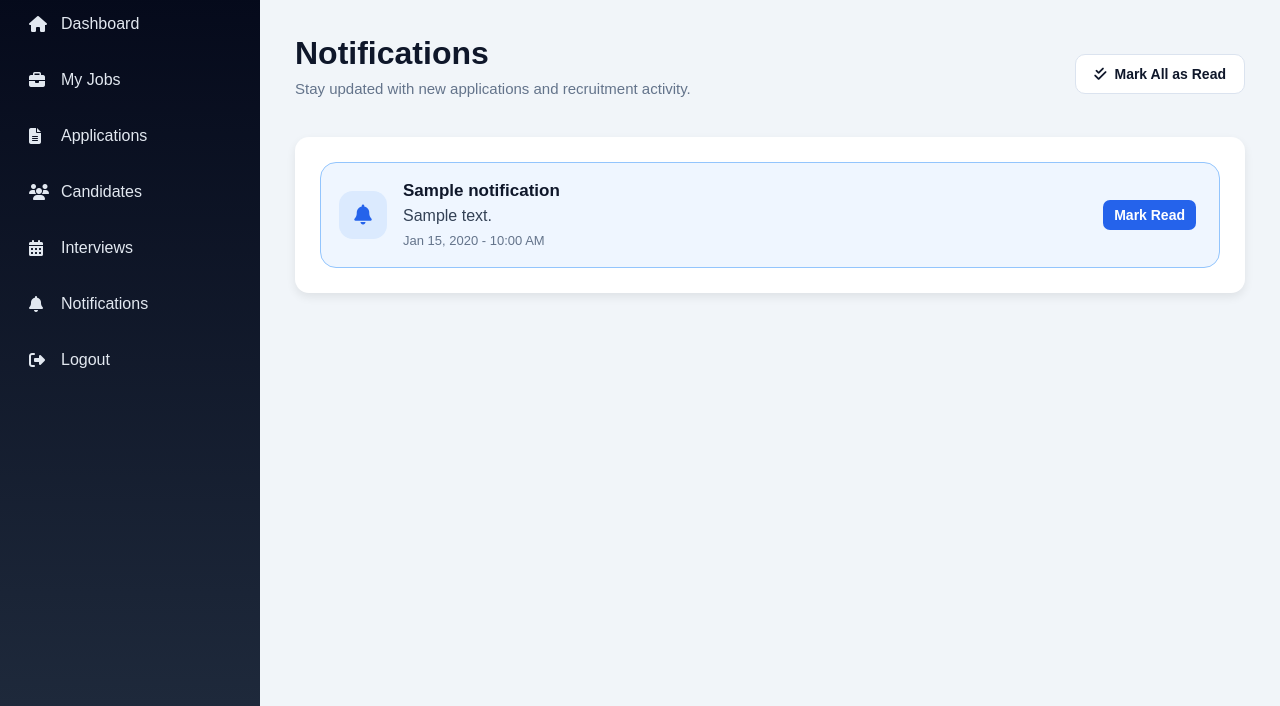
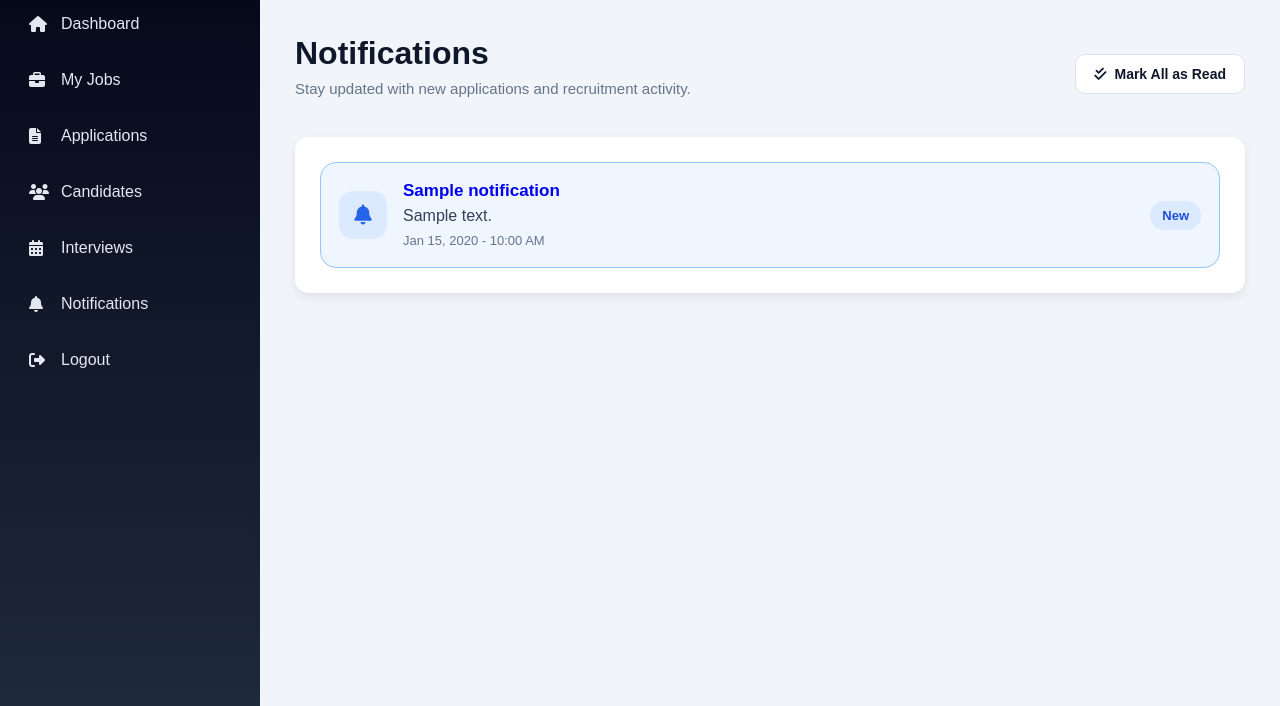
Before and after one commit to reemsaijary/Recruitment-CRM, a Django app: template backend/core/templates/core/notifications/list_notifications_company.html in a window 1280 px wide. Shown: the part 94-800 px from the top of the page. Run offline with Django 5.2, Linux system fonts and the light colour scheme; the template is opened without the code that fills it: most values are stand-ins (such as "Sample title", 1, 10 or a date in 2020); data that the repository does not hold is empty.

Commit message:
Add clickable notification navigation and notification URLs

```diff
--- a/backend/core/models.py
+++ b/backend/core/models.py
@@ -165,6 +165,7 @@ class Notification(models.Model):
     )
     title = models.CharField(max_length=200)
     message = models.TextField()
+    url = models.CharField(max_length=500, blank=True, null=True)
     notification_type = models.CharField(max_length=50, choices=TYPE_CHOICES, default='system')
     is_read = models.BooleanField(default=False)
     created_at = models.DateTimeField(auto_now_add=True)
--- a/backend/core/templates/core/candidate_dashboard/base_candidate.html
+++ b/backend/core/templates/core/candidate_dashboard/base_candidate.html
@@ -1239,7 +1239,10 @@ form textarea {
     border-radius: 16px;
     padding: 18px;
 }
-
+.notification-item:hover{
+    transform:translateY(-2px);
+    background:#eff6ff;
+}
 .notification-item.unread {
     background: #eff6ff;
     border-color: #93c5fd;
--- a/backend/core/templates/core/company_dashboard/base_company.html
+++ b/backend/core/templates/core/company_dashboard/base_company.html
@@ -1044,7 +1044,10 @@ form textarea {
     border-radius: 16px;
     padding: 18px;
 }
-
+.notification-item:hover{
+    transform:translateY(-2px);
+    background:#eff6ff;
+}
 .notification-item.unread {
     background: #eff6ff;
     border-color: #93c5fd;
--- a/backend/core/templates/core/notifications/list_notifications_company.html
+++ b/backend/core/templates/core/notifications/list_notifications_company.html
@@ -18,7 +18,10 @@
     {% if notifications %}
         <div class="notification-list">
             {% for notification in notifications %}
-                <div class="notification-item {% if not notification.is_read %}unread{% endif %}">
+
+                <a href="{% url 'mark_notification_read' notification.id %}"
+                   class="notification-item {% if not notification.is_read %}unread{% endif %}">
+
                     <div class="notification-icon">
                         {% if notification.notification_type == 'application' %}
                             <i class="fa-solid fa-file-lines"></i>
@@ -38,11 +41,13 @@
                     </div>
 
                     {% if not notification.is_read %}
-                        <a href="{% url 'mark_notification_read' notification.id %}" class="small-btn view-btn">
-                            Mark Read
-                        </a>
+                        <span class="status-pill status-applied">
+                            New
+                        </span>
                     {% endif %}
-                </div>
+
+                </a>
+
             {% endfor %}
         </div>
     {% else %}
--- a/backend/core/views/candidate_views/job_views.py
+++ b/backend/core/views/candidate_views/job_views.py
@@ -4,7 +4,7 @@ from django.db.models import Q
 
 from core.models import Candidate, Job, Application, Notification
 from core.decorators import role_required
-
+from django.urls import reverse
 
 # job list
 @role_required(['candidate'])
@@ -97,7 +97,7 @@ def apply_to_job(request, job_id):
             user=job.company.user,
             title='New Application Received',
             message=f'{candidate.full_name} applied for {job.job_title}.',
+            url=reverse('company_application_details', args=[application.id]),
             notification_type='application'
-        )
-
+    )
     return redirect('candidate_applications_list')
--- a/backend/core/views/notification_views.py
+++ b/backend/core/views/notification_views.py
@@ -36,8 +36,10 @@ def mark_notification_read(request, notification_id):
     notification.is_read = True
     notification.save()
 
+    if notification.url:
+        return redirect(notification.url)
+
     return redirect('notifications_list')
-
 
 @login_required
 def mark_all_notifications_read(request):
```
Also changed, not shown: backend/core/templates/core/notifications/list_notifications_candidate.html (+10 -5 lines), backend/core/views/company_views/application_views.py (+9 -7 lines), backend/core/views/company_views/interview_views.py (+7 -7 lines), backend/core/migrations/0007_notification_url.py (added).
